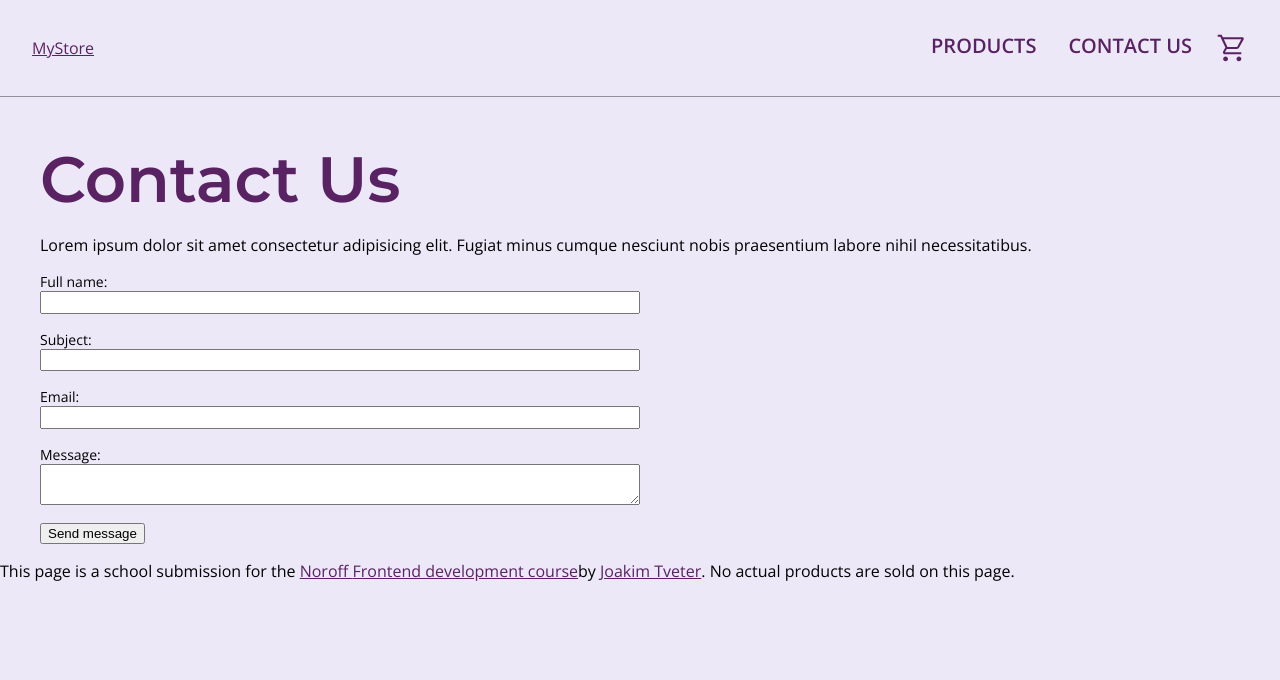
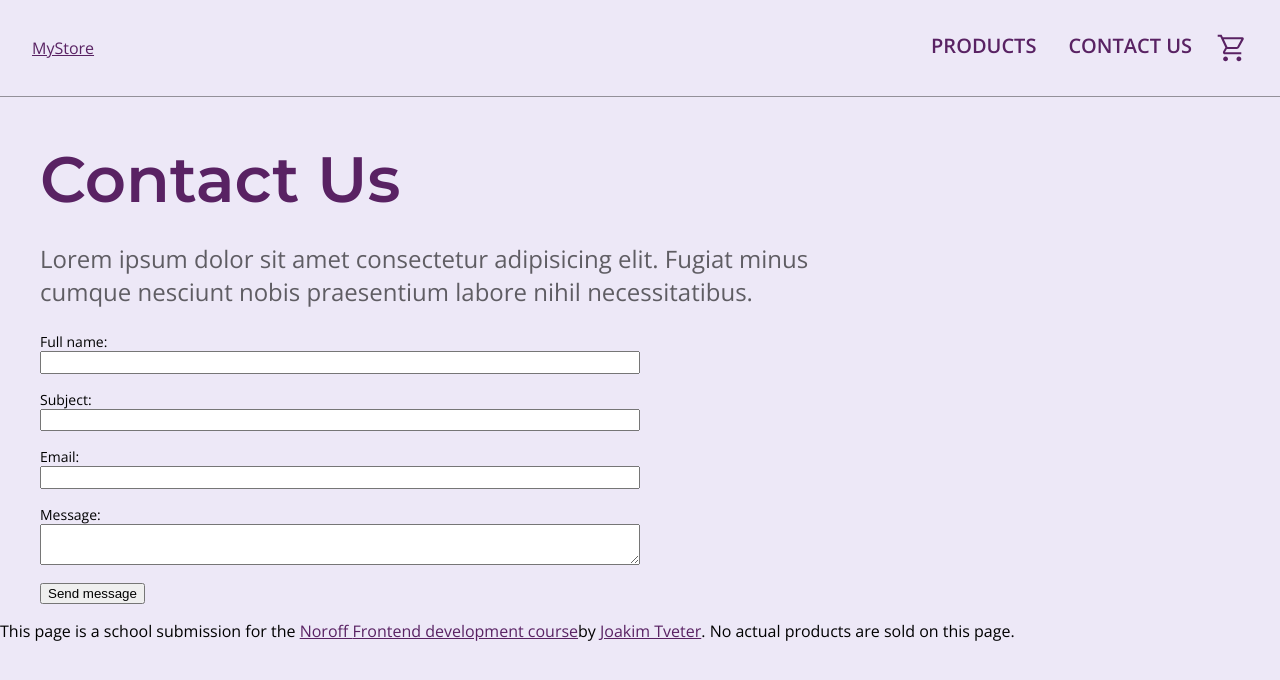
Before and after one commit to joakimtveter/noroff-js-framework, a React (Vite) app: page /contact in a window 1280 px wide. Shown: the top 680 px of the page. Built offline with nearby package versions, Linux system fonts and the light colour scheme.

Commit message:
Refactoring

```diff
--- /dev/null
+++ b/src/components/container/container.module.css
@@ -0,0 +1,11 @@
+.content {
+    max-width: var(--content-width);
+}
+
+.max {
+    max-width: var(--content-width);
+}
+
+.container {
+    margin-inline: auto;
+}
--- /dev/null
+++ b/src/components/container/index.tsx
@@ -0,0 +1,11 @@
+import styles from './container.module.css';
+
+type ContainerProps = {
+    type?: 'full' | 'content';
+    children?: React.ReactNode;
+};
+
+export default function Container(props: ContainerProps) {
+    const { type = 'content', children } = props;
+    return <div className={`${type === 'full' ? styles.max : styles.content} ${styles.container}`}>{children}</div>;
+}
--- a/src/components/content-wrapper/content-wrapper.module.css
+++ /dev/null
@@ -1,5 +0,0 @@
-.wrapper {
-    max-width: var(--content-width);
-    margin-inline: auto;
-    width: 100%;
-}
--- a/src/components/content-wrapper/index.tsx
+++ /dev/null
@@ -1,5 +0,0 @@
-import styles from './content-wrapper.module.css';
-
-export default function ContentWrapper({ children }: { children: React.ReactNode }) {
-    return <div className={styles.wrapper}>{children}</div>;
-}
--- a/src/pages/contactPage.tsx
+++ b/src/pages/contactPage.tsx
@@ -4,7 +4,7 @@ import { yupResolver } from '@hookform/resolvers/yup';
 import * as yup from 'yup';
 
 import Layout from '@/components/layout';
-import ContentWrapper from '@/components/content-wrapper';
+import Container from '@/components/container';
 import TextField from '@/components/forms/textField';
 import TextArea from '@/components/forms/textArea';
 import ErrorSummary from '@/components/forms/errorSummary';
@@ -30,7 +30,6 @@ export default function ContactPage() {
         console.log('Contact form submission: ', data);
         reset({ name: '', subject: '', email: '', message: '' });
     };
-
     return (
         <>
             <Helmet>
@@ -42,15 +41,17 @@ export default function ContactPage() {
                 <meta name='keywords' content='Contact, Questions, Help' />
             </Helmet>
             <Layout>
-                <ContentWrapper>
-                    <h1>Contact Us</h1>
-                    <p>
-                        Lorem ipsum dolor sit amet consectetur adipisicing elit. Fugiat minus cumque nesciunt nobis
-                        praesentium labore nihil necessitatibus.
-                    </p>
+                <Container>
+                    <hgroup>
+                        <h1>Contact Us</h1>
+                        <p>
+                            Lorem ipsum dolor sit amet consectetur adipisicing elit. Fugiat minus cumque nesciunt nobis
+                            praesentium labore nihil necessitatibus.
+                        </p>
+                    </hgroup>
 
                     <form className={styles.form} onSubmit={handleSubmit(onSubmit)}>
-                        <ErrorSummary errors={errors} />
+                        {Object.keys(errors).length > 0 ? <ErrorSummary errors={errors} /> : null}
                         <TextField
                             name='name'
                             label='Full name'
@@ -75,7 +76,7 @@ export default function ContactPage() {
                         />
                         <Button type='submit'>Send message</Button>
                     </form>
-                </ContentWrapper>
+                </Container>
             </Layout>
         </>
     );
--- a/src/pages/homePage.tsx
+++ b/src/pages/homePage.tsx
@@ -7,7 +7,7 @@ import Layout from '../components/layout';
 import { Product } from '../types/product';
 import ProductCard from '../components/product-card';
 import LoadingSpinner from '@/components/loading-spinner';
-import ContentWrapper from '@/components/content-wrapper';
+import Container from '@/components/container';
 import SearchFilter from '@/components/search-filter';
 
 import styles from './homePage.module.css';
@@ -55,7 +55,7 @@ function Homepage() {
                 <meta name='keywords' content='Webshop, Noroff' />
             </Helmet>
             <Layout>
-                <ContentWrapper>
+                <Container>
                     {data.length === 0 ? (
                         <LoadingSpinner />
                     ) : (
@@ -67,7 +67,11 @@ function Homepage() {
                                     adipisicing elit. Asperiores natus, dolor error minus ipsa velit?
                                 </p>
                             </hgroup>
-                            <SearchFilter searchTerm={searchTerm} handleSearch={handleSearch} />
+                            <SearchFilter
+                                searchTerm={searchTerm}
+                                results={filteredProducts.length}
+                                handleSearch={handleSearch}
+                            />
                             <ul className={styles.products}>
                                 {filteredProducts.map((product) => (
                                     <ProductCard key={product.id} {...product} />
@@ -75,7 +79,7 @@ function Homepage() {
                             </ul>
                         </>
                     )}
-                </ContentWrapper>
+                </Container>
             </Layout>
         </>
     );
```
